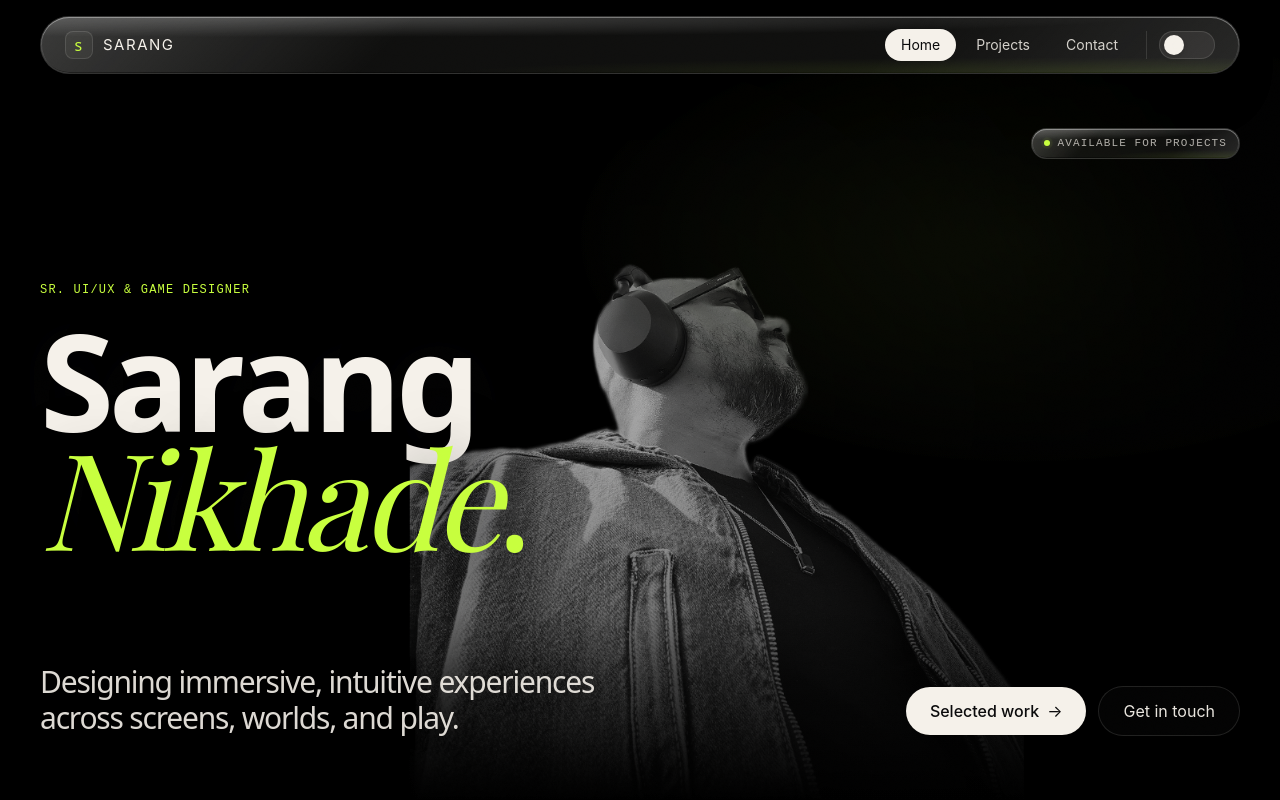
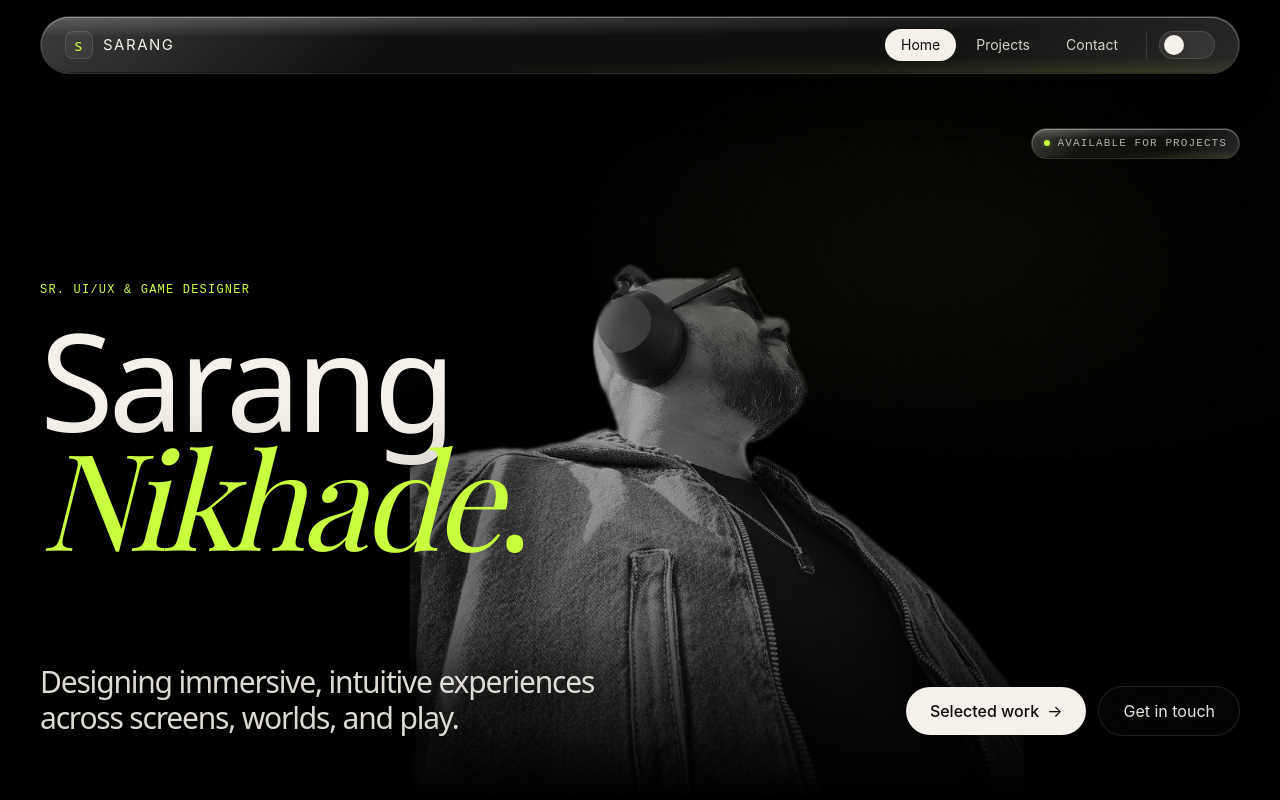
Before and after one commit to sarangnikhade/Sarangnikhade_Portfolio_2026, a Next.js app: page / in a window 1280 px wide. Shown: the top 800 px of the page. Built offline with nearby package versions, Linux system fonts and the light colour scheme; a web font is replaced by a local one.

Commit message:
style: all headings font-weight 300

```diff
--- a/app/globals.css
+++ b/app/globals.css
@@ -58,10 +58,6 @@ body {
 
 h1, h2, h3, h4, h5, h6 {
   font-family: var(--font-display);
-  font-weight: 600;
-}
-
-h2 {
   font-weight: 300;
 }
 
```
